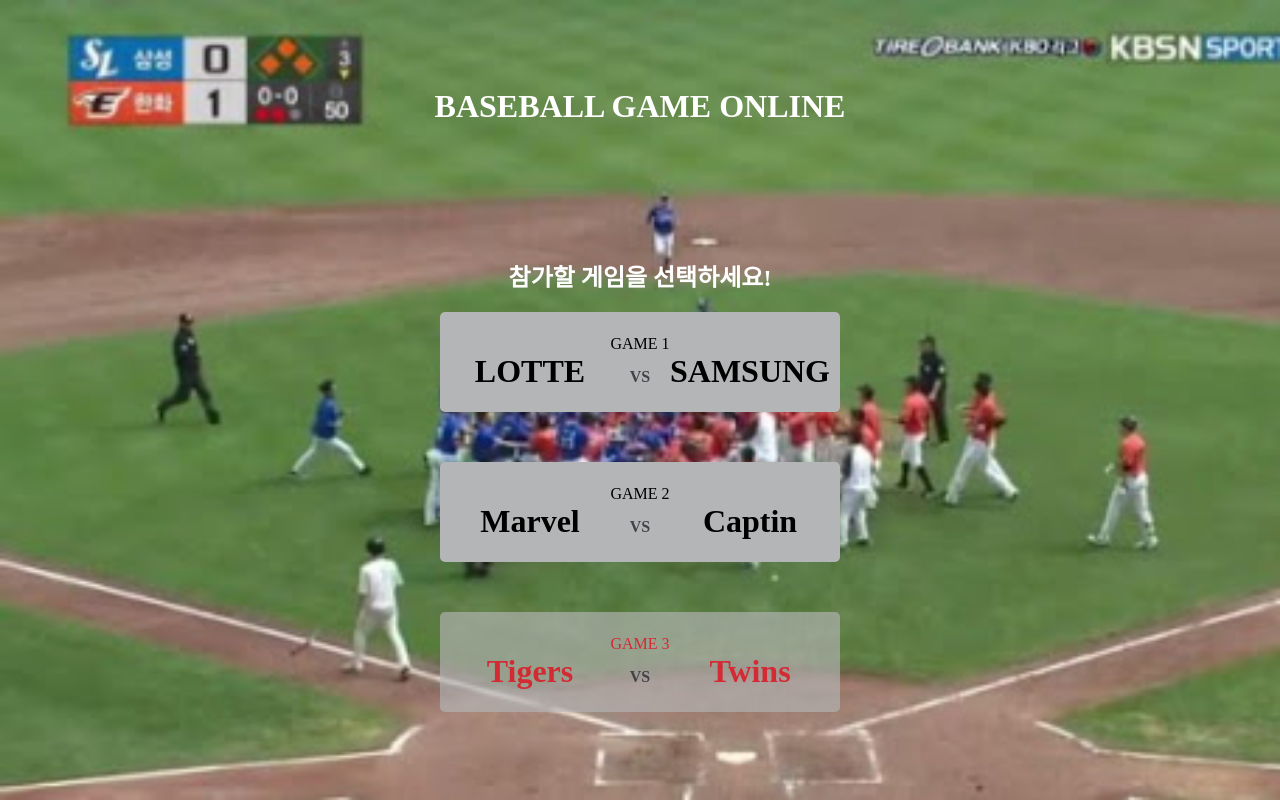
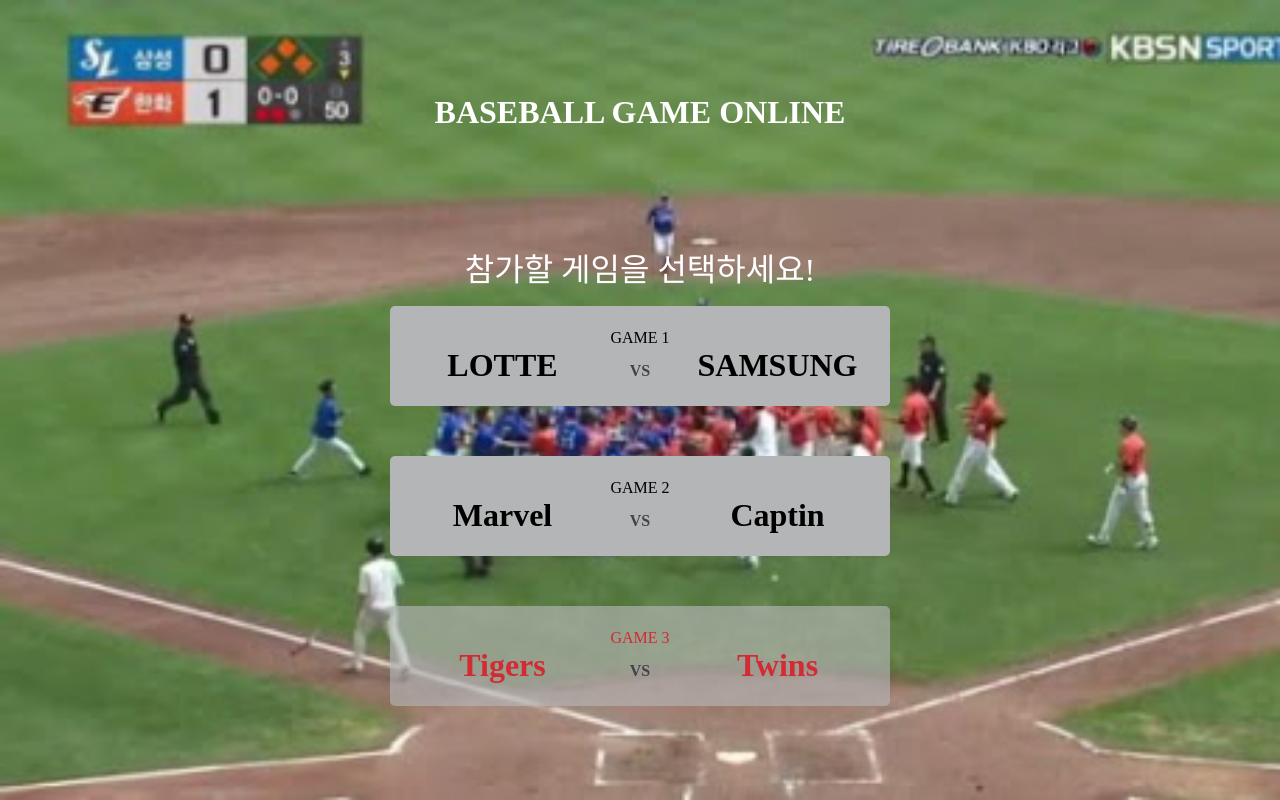
Before and after one commit to codesquad-member-2020/baseball-09, a React app in the folder FE/: page / in a window 1280 px wide. Built offline with nearby package versions, Linux system fonts and the light colour scheme.

Commit message:
[#25] refactor: 불필요한 로직 제거 및 필요한 타입 활용
why: 특정 조건 아래에서 실행되는 로직을 구현하는 중, 불필요한 코드가
보여 삭제했다. 더불어,  styled-component의 props 타입을 정의하여
활용했다.

```diff
--- a/FE/src/components/MainPage/GameSelectMenu/GameDisplay/GameDisplay.tsx
+++ b/FE/src/components/MainPage/GameSelectMenu/GameDisplay/GameDisplay.tsx
@@ -7,6 +7,9 @@ const Header = styled.header`
   text-align: center;
   text-transform: uppercase;
   width: 100%;
+  &:hover {
+    cursor: default;
+  }
 `;
 
 const Versus = styled.span`
@@ -17,6 +20,9 @@ const Versus = styled.span`
   text-align: center;
   text-transform: uppercase;
   width: 10%;
+  &:hover {
+    cursor: default;
+  }
 `;
 
 const TeamName = styled.span`
@@ -25,11 +31,14 @@ const TeamName = styled.span`
   font-weight: 900;
   text-align: center;
   width: 45%;
+  &:hover {
+    cursor: pointer;
+  }
 `;
 
-const Wrapper = styled("div")<{ isAvailable: boolean }>`
+const Wrapper = styled("div")<IWrapperProp>`
   align-items: space-around;
-  background-color: #${(props: any) => (props.isAvailable ? `b4b5b6` : `b4b5b6a6`)};
+  background-color: #${(props) => (props.isAvailable ? `b4b5b6` : `b4b5b6a6`)};
   border-radius: 5px;
   display: flex;
   flex-direction: column;
@@ -40,23 +49,23 @@ const Wrapper = styled("div")<{ isAvailable: boolean }>`
   }
   ${Header},
   ${TeamName} {
-    color: #${(props: any) => (props.isAvailable ? `000` : `d32a34`)};
+    color: #${(props) => (props.isAvailable ? `000` : `d32a34`)};
   }
 `;
 
-interface IGameDisplayProps {
-  matchName: string;
-  awayTeam: string;
-  homeTeam: string;
+interface IGameDisplayProps extends IGame {
+  clickHandler: (event: React.MouseEvent<HTMLElement>) => void;
+}
+
+interface IWrapperProp {
   isAvailable: boolean;
-  onClick: (event: React.MouseEvent<HTMLElement>) => void;
 }
 
 const GameDisplay = (props: IGameDisplayProps) => {
-  const { matchName, homeTeam, awayTeam, isAvailable, onClick } = props;
+  const { matchName, homeTeam, awayTeam, isAvailable, clickHandler } = props;
 
   return (
-    <Wrapper onClick={onClick} isAvailable={isAvailable}>
+    <Wrapper onClick={clickHandler} isAvailable={isAvailable}>
       <Header>{matchName}</Header>
       <div>
         <TeamName>{homeTeam}</TeamName>
--- a/FE/src/components/MainPage/GameSelectMenu/GameSelectMenu.tsx
+++ b/FE/src/components/MainPage/GameSelectMenu/GameSelectMenu.tsx
@@ -4,46 +4,49 @@ import GameDispaly from "./GameDisplay/GameDisplay";
 import { IGame, gameList } from "@/models/gameList";
 
 const Wrapper = styled.div`
-  width: 400px;
+  height: 400px;
   overflow-y: scroll;
+  width: 500px;
   &::-webkit-scrollbar {
     display: none;
   }
-  .visible-wrapper {
-    height: 400px;
+`;
+
+const AvailInfoText = styled.div`
+  color: #ffffff;
+  font-size: 2rem;
+  margin-bottom: 1rem;
+  text-align: center;
+  &:hover {
+    cursor: default;
   }
 `;
 
-const SelectText = styled.h2`
-  color: #ffffff;
-  text-align: center;
-`;
-
 const GameSelectMenu = () => {
-  const [isPossible, setIsPossible] = useState<boolean>(true);
+  const [isGameAvailable, setIsGameAvailable] = useState<boolean>(true);
 
   return (
     <>
-      {isPossible && <SelectText>참가할 게임을 선택하세요!</SelectText>}
-      {!isPossible && <SelectText>이미 선택된 팀입니다. 다른 팀을 선택해주세요!</SelectText>}
+      <AvailInfoText>
+        {isGameAvailable
+          ? "참가할 게임을 선택하세요!"
+          : "이미 선택된 팀입니다. 다른 팀을 선택해주세요!"}
+      </AvailInfoText>
       <Wrapper>
-        <div className="visible-wrapper">
         {gameList &&
-            gameList.map((game: IGame, index: number) => {
+          gameList.map((game: IGame) => {
             const { matchName, homeTeam, awayTeam, isAvailable } = game;
-
             return (
               <GameDispaly
                 matchName={matchName}
                 homeTeam={homeTeam}
                 awayTeam={awayTeam}
                 isAvailable={isAvailable}
-                  key={index}
-                  onClick={() => setIsPossible(isAvailable)}
+                key={matchName + homeTeam + awayTeam}
+                clickHandler={() => setIsGameAvailable(isAvailable)}
               />
             );
           })}
-        </div>
       </Wrapper>
     </>
   );
--- a/FE/src/components/MainPage/MainPage.tsx
+++ b/FE/src/components/MainPage/MainPage.tsx
@@ -23,6 +23,9 @@ const Header = styled.header`
   font-weight: 900;
   text-transform: uppercase;
   height: 150px;
+  &:hover {
+    cursor: default;
+  }
 `;
 
 const MainPage = () => {
```
Lines whose indentation alone changed are shown as unchanged.
